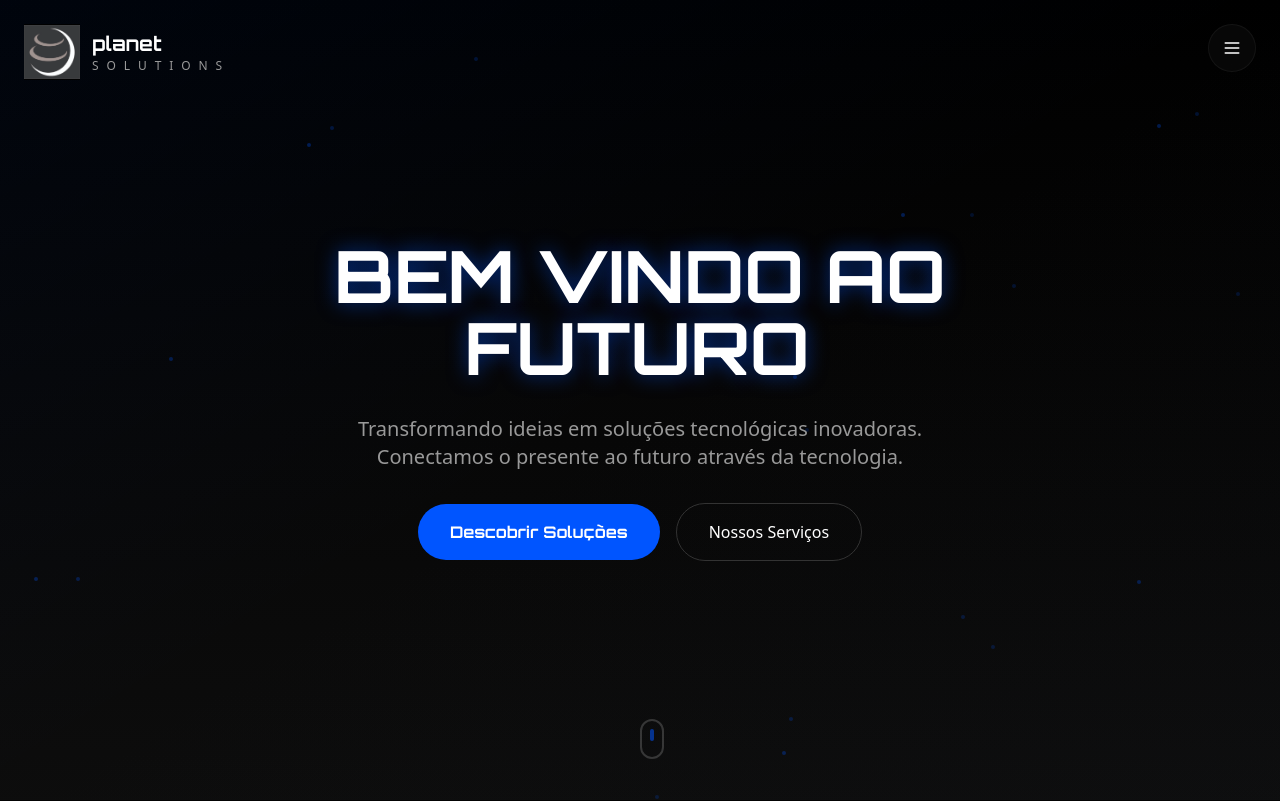
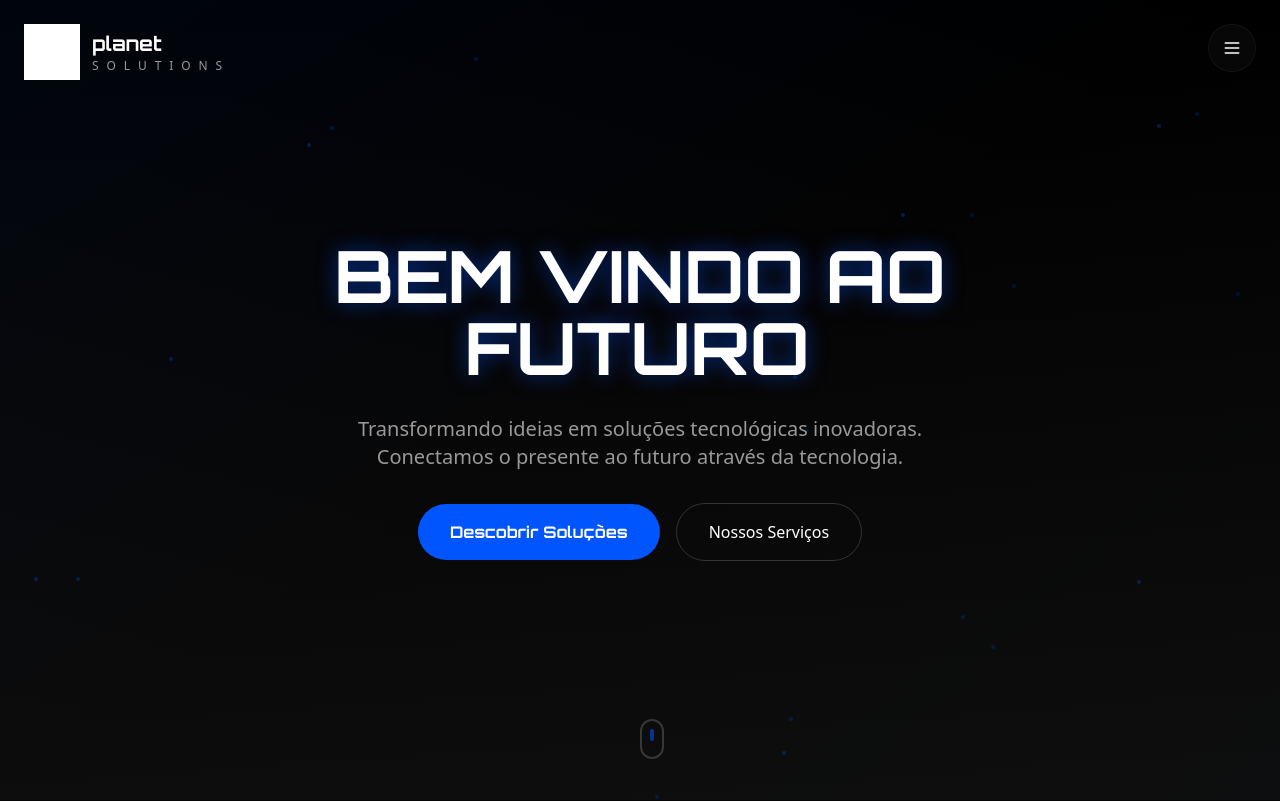
Before and after one commit to rws5/future-minimal-web, a React (Vite) app: page / in a window 1280 px wide. Shown: the top 801 px of the page. Built offline with nearby package versions, Linux system fonts and the light colour scheme.

Commit message:
Mudar parte cinza para preto
Ajusta a cor da parte cinza da logo para preto.

```diff
--- a/src/components/Logo.tsx
+++ b/src/components/Logo.tsx
@@ -7,7 +7,7 @@ export default function Logo() {
           <img
             src="/lovable-uploads/b89fc86f-16f2-494b-aba0-3939986a8bdc.png"
             alt="Logo"
-            className="w-full h-full object-contain bg-black"
+            className="w-full h-full object-contain bg-black brightness-0 invert"
           />
         </div>
 
```
